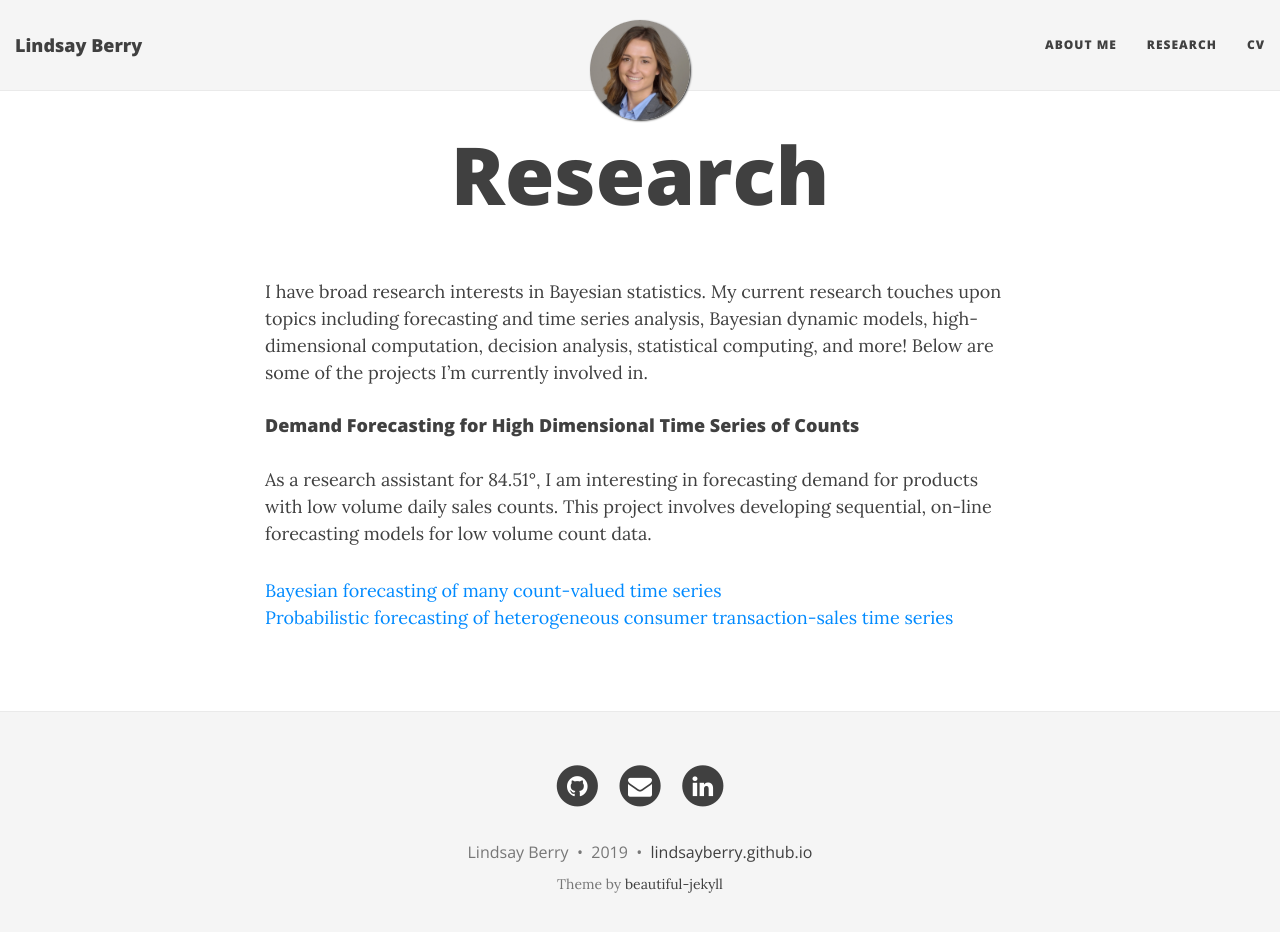
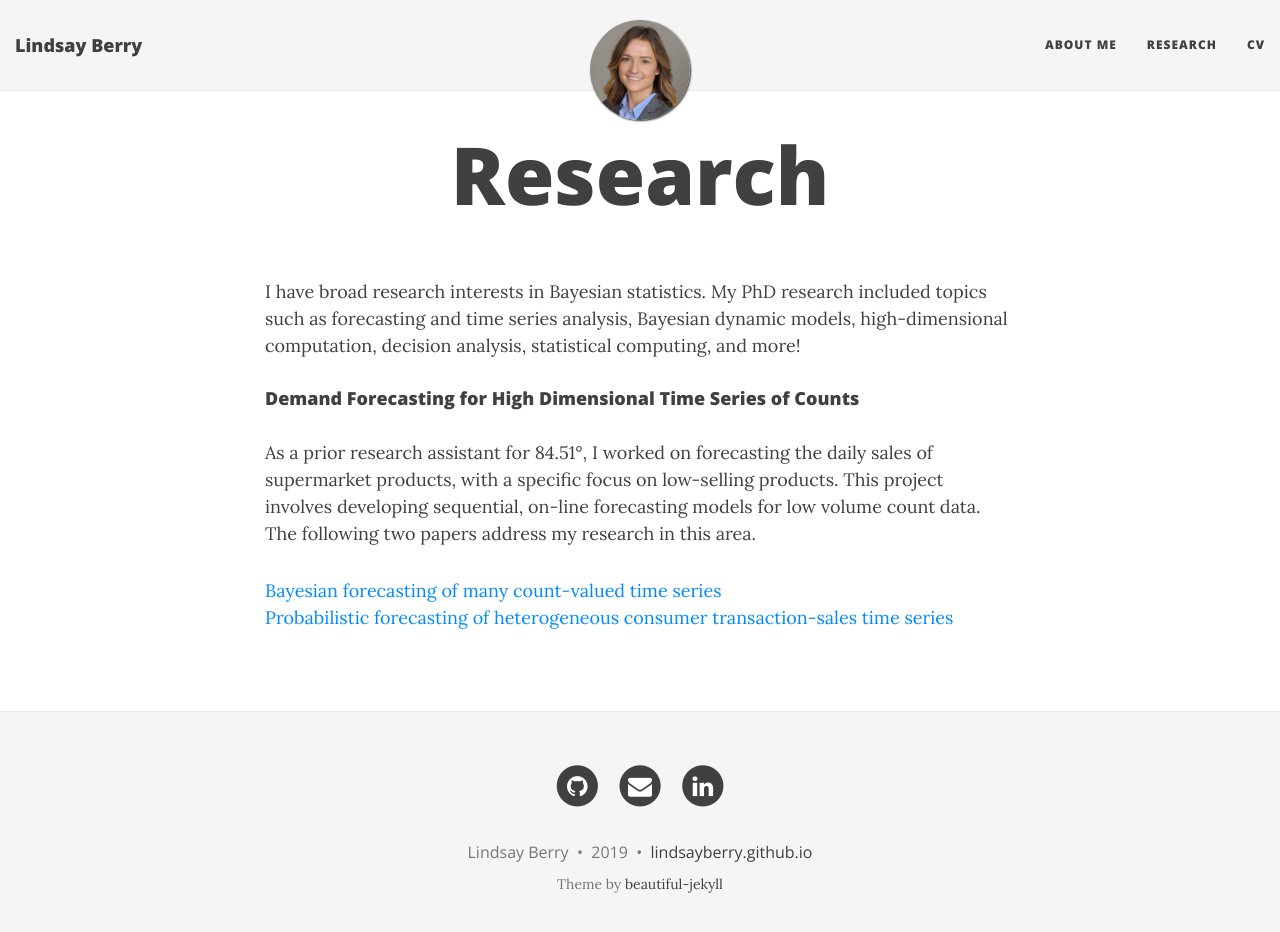
Before and after one commit to lindsayberry/archive-website-template, a Jekyll site: the page built from research.md, in a window 1280 px wide and 945 px high. Shown: the top 932 px of the window. Built offline with Jekyll 4.4.1, drawn with Linux system fonts in a browser that asks for light colours; nearby versions of some CDN libraries.

Commit message:
update cv, research.md, aboutme.md

```diff
--- a/research.md
+++ b/research.md
@@ -3,10 +3,10 @@ layout: page
 title: Research
 ---
 
-I have broad research interests in Bayesian statistics.  My current research touches upon topics including forecasting and time series analysis, Bayesian dynamic models, high-dimensional computation, decision analysis, statistical computing, and more!  Below are some of the projects I'm currently involved in.
+I have broad research interests in Bayesian statistics.  My PhD research included topics such as forecasting and time series analysis, Bayesian dynamic models, high-dimensional computation, decision analysis, statistical computing, and more!
 
 #### Demand Forecasting for High Dimensional Time Series of Counts
-As a research assistant for 84.51&deg;, I am interesting in forecasting demand for products with low volume daily sales counts. This project involves developing sequential, on-line forecasting models for low volume count data.
+As a prior research assistant for 84.51&deg;, I worked on forecasting the daily sales of supermarket products, with a specific focus on low-selling products. This project involves developing sequential, on-line forecasting models for low volume count data.  The following two papers address my research in this area.
 
 [Bayesian forecasting of many count-valued time series](https://amstat.tandfonline.com/doi/abs/10.1080/07350015.2019.1604372?journalCode=ubes20#.XTHPjJNKiXE)
 [Probabilistic forecasting of heterogeneous consumer transaction-sales time series](https://arxiv.org/abs/1808.04698)
```
Also changed, not shown: aboutme.md (+1 -1 lines), 2 other files.
